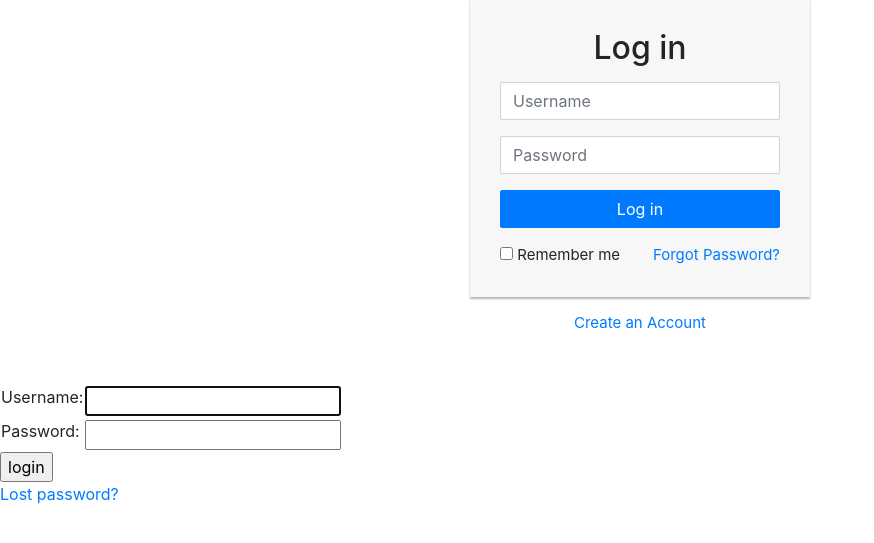
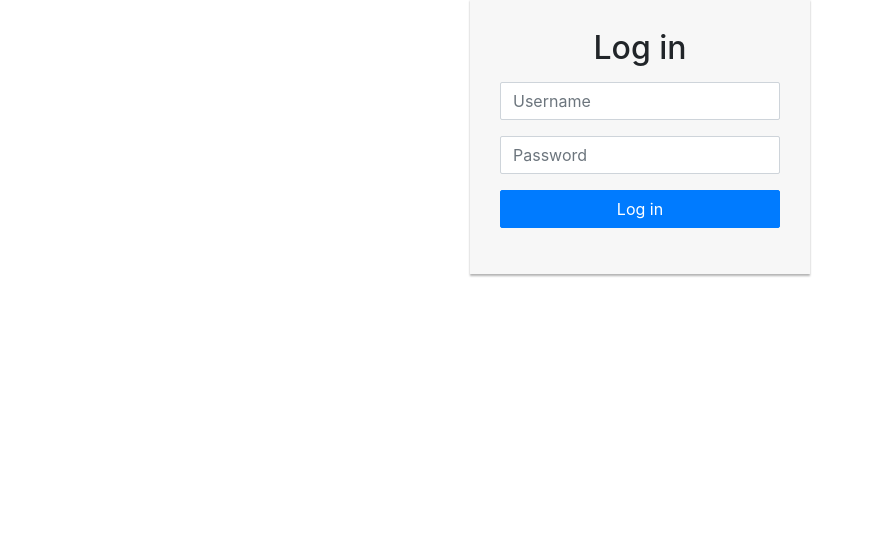
Before and after one commit to benjitobias/working_bizint_ng, a Django app: page /accounts/login/ in a window 1280 px wide. Shown: the part 107-650 px from the top of the page, without its empty margins (0-874 px from the left). Run offline with Django 3.2, Linux system fonts and the light colour scheme; some libraries are stand-ins or nearby versions.

Commit message:
cleaned up

```diff
--- a/bizint_ng/templates/registration/login.html
+++ b/bizint_ng/templates/registration/login.html
@@ -31,32 +31,11 @@
             <button type="submit" class="btn btn-primary btn-block" value="login">Log in</button>
         </div>
         <div class="clearfix">
-            <label class="float-left form-check-label"><input type="checkbox"> Remember me</label>
-            <a href="#" class="float-right">Forgot Password?</a>
+            <!-- TODO: implement  <label class="float-left form-check-label"><input type="checkbox"> Remember me</label> -->
+            <!-- TODO: implement <a href="#" class="float-right">Forgot Password?</a> -->
         </div>
     </form>
-    <p class="text-center"><a href="#">Create an Account</a></p>
+    <!-- TODO: implement  <p class="text-center"><a href="#" clas="btn">Create an Account</a></p> -->
 </div>
 
-
-<form method="post" action="{% url 'login' %}">
-{% csrf_token %}
-<table>
-<tr>
-    <td>{{ form.username.label_tag }}</td>
-    <td>{{ form.username }}</td>
-</tr>
-<tr>
-    <td>{{ form.password.label_tag }}</td>
-    <td>{{ form.password }}</td>
-</tr>
-</table>
-
-<input type="submit" value="login">
-<input type="hidden" name="next" value="{{ next }}">
-</form>
-
-{# Assumes you setup the password_reset view in your URLconf #}
-<p><a href="{% url 'password_reset' %}">Lost password?</a></p>
-
 {% endblock %}
```
